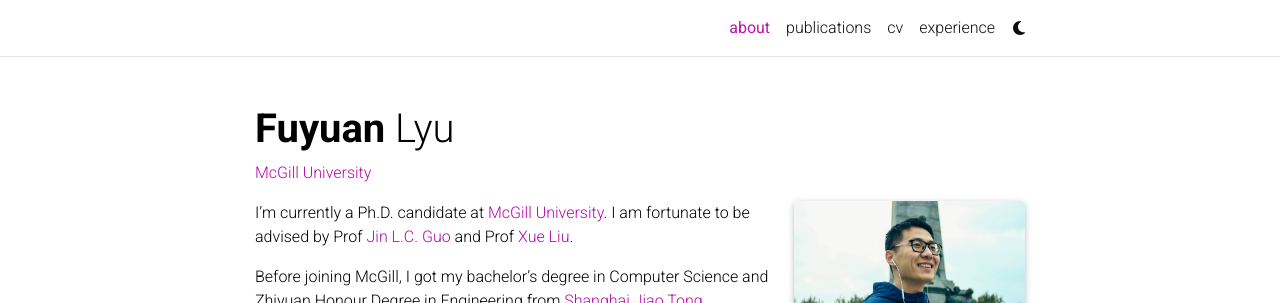
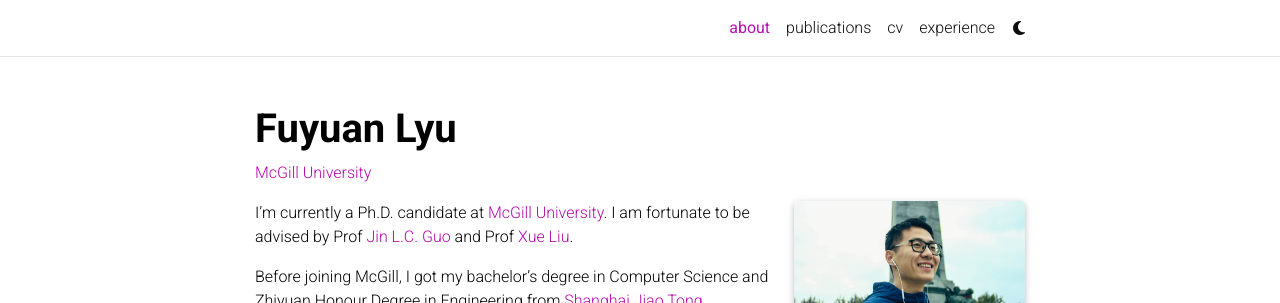
Before and after one commit to fuyuanlyu/fuyuanlyu.github.io, a Jekyll site: the page built from _pages/about.md, in a window 1280 px wide. Shown: the top 303 px of the page. Built offline with Jekyll 4.4.1, drawn with Linux system fonts in a browser that asks for light colours; comment, search, counter and statistics services are not loaded; a style sheet for code colours, icons or effects is not loaded.

Commit message:
add more

```diff
--- a/_layouts/about.html
+++ b/_layouts/about.html
@@ -6,7 +6,7 @@
       <div class="post">
         <header class="post-header">
           <h1 class="post-title">
-            {% if site.title == "blank" -%}<span class="font-weight-bold">{{ site.first_name }}</span> {{ site.middle_name }} {{ site.last_name }}{%- else -%}{{ site.title }}{%- endif %}
+            {% if site.title == "blank" -%}<span class="font-weight-bold">{{ site.first_name }}</span> {{ site.middle_name }} <span class="font-weight-bold">{{ site.last_name }}</span>{%- else -%}{{ site.title }}{%- endif %}
           </h1>
           <p class="desc">{{ page.subtitle }}</p>
         </header>
```
